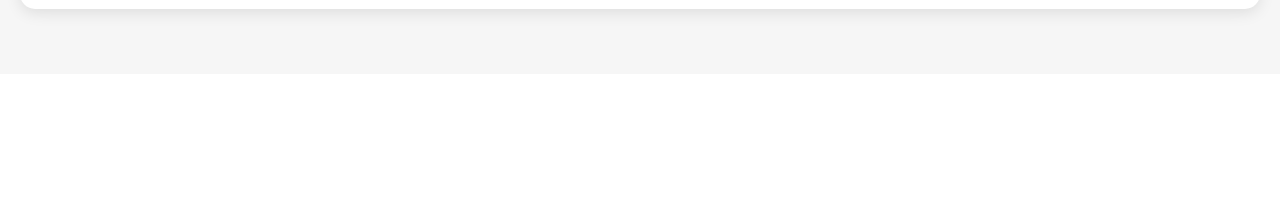
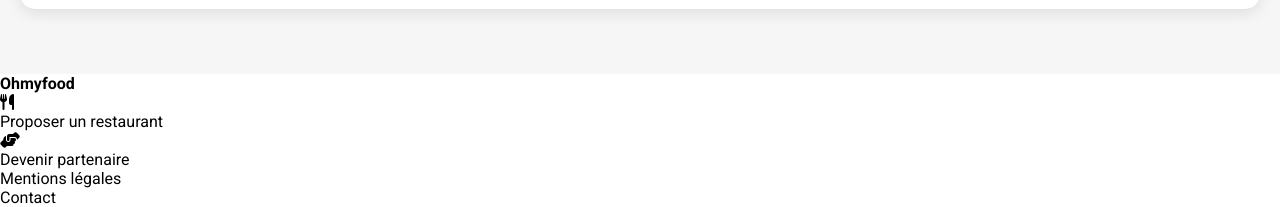
Before and after one commit to CatRieNah/Ohmyfood_livrable, a plain HTML site: page index.html in a window 1280 px wide. Shown: the part 1954-2161 px from the top of the page. Before the commit the page ends 2028 px from the top, so only its background shows below. Drawn offline with Linux system fonts and the light colour scheme; a web font is replaced by a local one.

Commit message:
Ajout partie footer

```diff
--- a/index.html
+++ b/index.html
@@ -120,6 +120,37 @@
                 </div>
             </section>
         </main>
+        <footer>
+            <h3>Ohmyfood</h3>
+            <div class="list-group">
+                <div>
+                    <ul>
+                        <li class="icon-ustensils">
+                            <i class="fa-solid fa-utensils"></i>
+                            <p>
+                                Proposer un restaurant
+                            </p>
+                        </li>
+                        <li class="icon-handshake">
+                            <i class="fa-solid fa-handshake-angle"></i>
+                            <p>
+                                Devenir partenaire
+                            </p>
+                        </li>
+                    </ul>
+                </div>
+                <div>
+                    <ul>
+                        <li>
+                            Mentions légales
+                        </li>
+                        <li>
+                            <a href="mailto:rinahratsimilo@gmail.com">Contact</a>
+                        </li>
+                    </ul>
+                </div>
+            </div>
+        </footer>
     </div>
 </body>
 </html>
```
